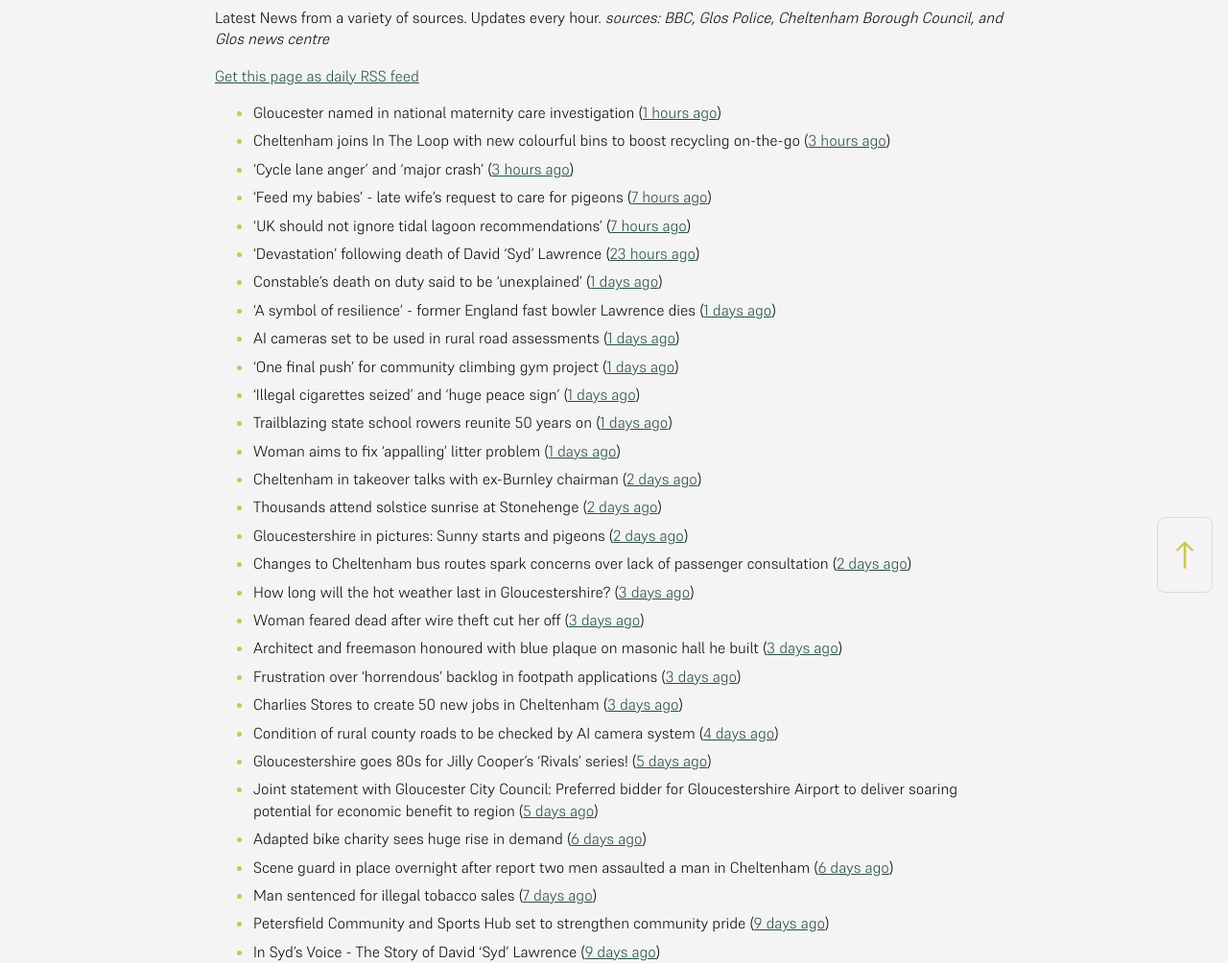
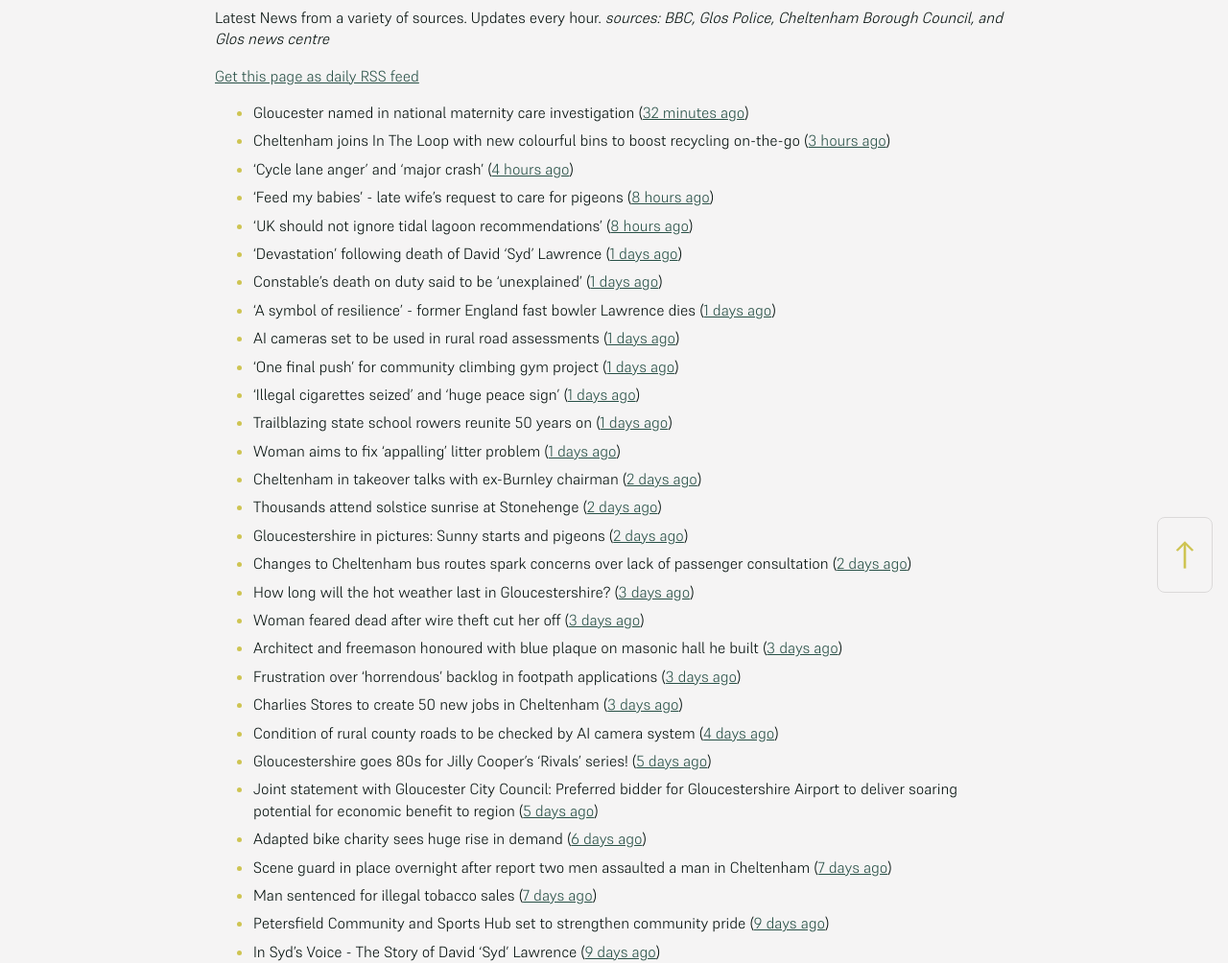
Before and after one commit to mat-0/cheltenham-open-data, a Jekyll site: the page built from _pages/news.md, in a window 1280 px wide. Shown: the part 266-1270 px from the top of the page at 96% size. Built offline with Jekyll 4.4.1, drawn with Linux system fonts in a browser that asks for light colours.

Commit message:
Updated 2025-06-23 13:58:38

```diff
--- a/_pages/news.md
+++ b/_pages/news.md
@@ -12,12 +12,12 @@ _sources: BBC, Glos Police, Cheltenham Borough Council, and Glos news centre_
 [Get this page as daily RSS feed](/daily.rss)
 
 <!-- news_marker starts -->
-- Gloucester named in national maternity care investigation ([1 hours ago](https://www.bbc.com/news/articles/c994x95yygyo))
+- Gloucester named in national maternity care investigation ([32 minutes ago](https://www.bbc.com/news/articles/c994x95yygyo))
 - Cheltenham joins In The Loop with new colourful bins to boost recycling on-the-go ([3 hours ago](https://www.cheltenham.gov.uk/news/article/3022/cheltenham_joins_in_the_loop_with_new_colourful_bins_to_boost_recycling_on-the-go))
-- 'Cycle lane anger' and 'major crash' ([3 hours ago](https://www.bbc.com/news/articles/cy0w90d8dn6o))
-- 'Feed my babies' - late wife's request to care for pigeons ([7 hours ago](https://www.bbc.com/news/videos/cn5kz4470rqo))
-- 'UK should not ignore tidal lagoon recommendations' ([7 hours ago](https://www.bbc.com/news/articles/cvgd5ey411mo))
-- 'Devastation' following death of David 'Syd' Lawrence ([23 hours ago](https://www.bbc.com/news/articles/cvg9r0j5g08o))
+- 'Cycle lane anger' and 'major crash' ([4 hours ago](https://www.bbc.com/news/articles/cy0w90d8dn6o))
+- 'Feed my babies' - late wife's request to care for pigeons ([8 hours ago](https://www.bbc.com/news/videos/cn5kz4470rqo))
+- 'UK should not ignore tidal lagoon recommendations' ([8 hours ago](https://www.bbc.com/news/articles/cvgd5ey411mo))
+- 'Devastation' following death of David 'Syd' Lawrence ([1 days ago](https://www.bbc.com/news/articles/cvg9r0j5g08o))
 - Constable's death on duty said to be 'unexplained' ([1 days ago](https://www.bbc.com/news/articles/c39z0d12k88o))
 - 'A symbol of resilience' - former England fast bowler Lawrence dies ([1 days ago](https://www.bbc.com/sport/cricket/articles/c07d973k0zzo))
 - AI cameras set to be used in rural road assessments ([1 days ago](https://www.bbc.com/news/articles/c62g921l14jo))
@@ -38,7 +38,7 @@ _sources: BBC, Glos Police, Cheltenham Borough Council, and Glos news centre_
 - Gloucestershire goes 80s for Jilly Cooper’s ‘Rivals’ series! ([5 days ago](https://www.bbc.co.uk/sounds/play/p0ljxnh1))
 - Joint statement with Gloucester City Council: Preferred bidder for Gloucestershire Airport to deliver soaring potential for economic benefit to region ([5 days ago](https://www.cheltenham.gov.uk/news/article/3021/joint_statement_with_gloucester_city_council_preferred_bidder_for_gloucestershire_airport_to_deliver_soaring_potential_for_economic_benefit_to_region))
 - Adapted bike charity sees huge rise in demand ([6 days ago](https://www.bbc.co.uk/sounds/play/p0ljrsvr))
-- Scene guard in place overnight after report two men assaulted a man in Cheltenham ([6 days ago](https://gloucesternewscentre.co.uk/scene-guard-in-place-overnight-after-report-two-men-assaulted-a-man-in-cheltenham/))
+- Scene guard in place overnight after report two men assaulted a man in Cheltenham ([7 days ago](https://gloucesternewscentre.co.uk/scene-guard-in-place-overnight-after-report-two-men-assaulted-a-man-in-cheltenham/))
 - Man sentenced for illegal tobacco sales ([7 days ago](https://gloucesternewscentre.co.uk/man-sentenced-for-illegal-tobacco-sales/))
 - Petersfield Community and Sports Hub set to strengthen community pride ([9 days ago](https://gloucesternewscentre.co.uk/petersfield-community-and-sports-hub-set-to-strengthen-community-pride/))
 - In Syd's Voice - The Story of David 'Syd' Lawrence ([9 days ago](https://www.bbc.co.uk/sounds/play/p0lj4vvq))
```
Also changed, not shown: _data/flood.json (+4 -4 lines), index.md (+4 -4 lines).
